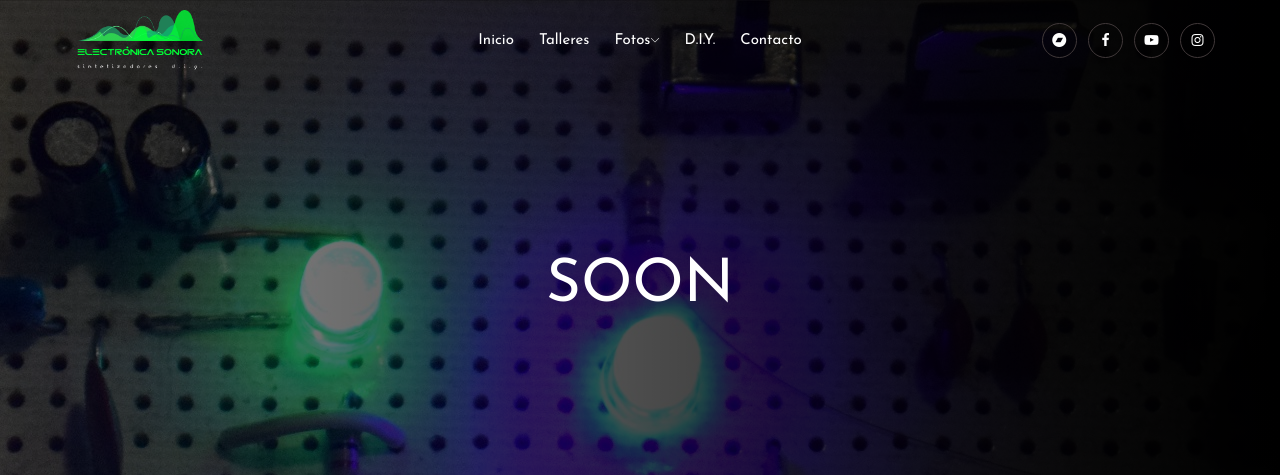
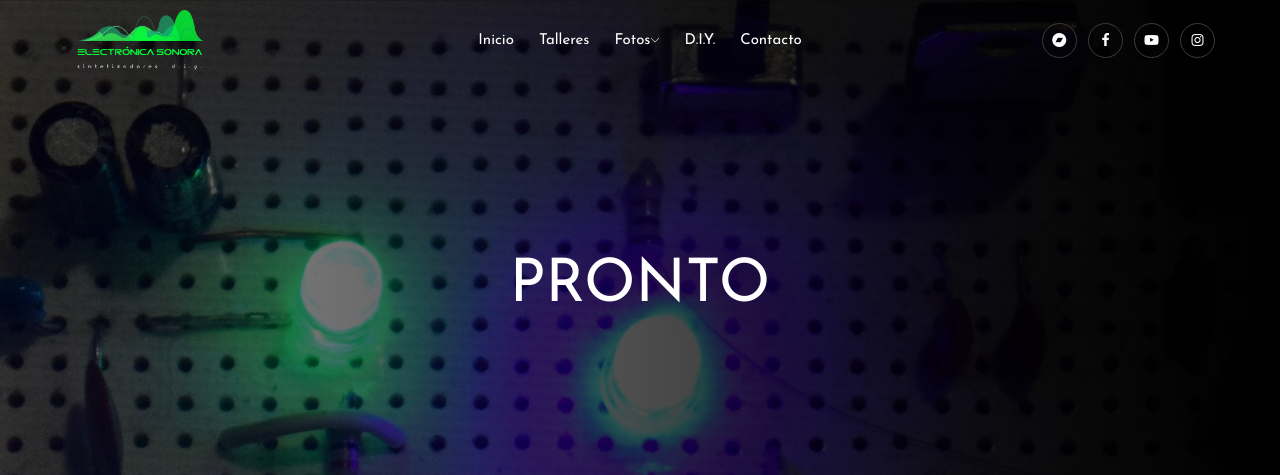
Before and after one commit to Rolando-Apolo/electronica-sonora, a plain HTML site: page diy.html in a window 1280 px wide. Shown: the top 475 px of the page. Drawn offline with nearby package versions, Linux system fonts and the light colour scheme; a web font is replaced by a local one.

Commit message:
Update diy.html

```diff
--- a/diy.html
+++ b/diy.html
@@ -97,7 +97,7 @@
             <div class="row">
                 <div class="col-xl-12">
                     <div class="bradcam_text text-center">
-                        <h3>Soon</h3>
+                        <h3>Pronto</h3>
                     </div>
                 </div>
             </div>
```
